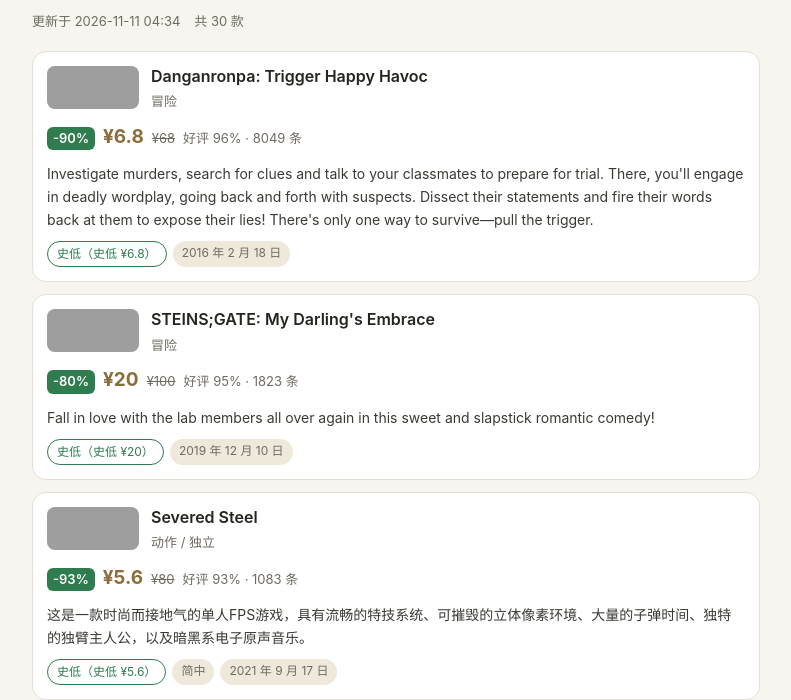
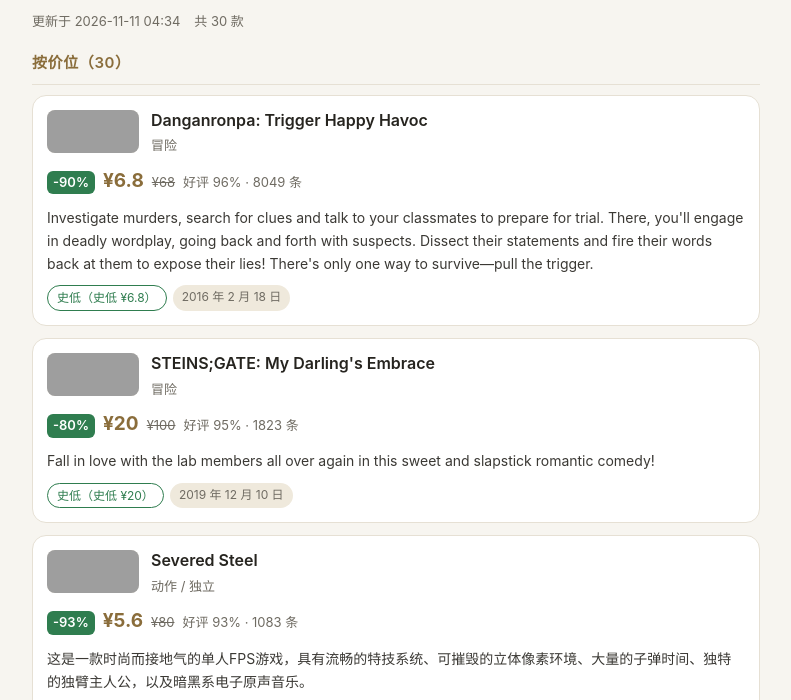
Before and after one commit to W-Hank/steam-picks, a plain HTML site: page index.html in a window 1280 px wide. Shown: the part 90-790 px from the top of the page, without its empty margins (244-1035 px from the left). Drawn offline with Linux system fonts and the light colour scheme; grey boxes are pictures that could not be loaded.

Commit message:
update index.html

```diff
--- a/index.html
+++ b/index.html
@@ -37,6 +37,11 @@ header p{margin:0;color:var(--muted);font-size:14px}
 .chip{background:var(--chip);color:var(--muted);border-radius:999px;padding:2px 9px;font-size:12px}
 .chip.warn{color:var(--red);border:1px solid currentColor;background:transparent}
 .chip.ok{color:var(--green);border:1px solid currentColor;background:transparent}
+.tierhead{display:flex;align-items:baseline;gap:10px;flex-wrap:wrap;margin:22px 0 10px;
+  padding-bottom:8px;border-bottom:1px solid var(--line)}
+.tierhead:first-child{margin-top:4px}
+.tierlabel{font-size:15px;font-weight:600;letter-spacing:.04em;color:var(--gold)}
+.tiernote{font-size:12px;color:var(--muted)}
 footer{margin-top:26px;font-size:13px;color:var(--muted);line-height:1.9}
 footer a{color:var(--gold)}
 .empty{padding:40px 0;text-align:center;color:var(--muted)}
@@ -129,7 +134,18 @@ footer a{color:var(--gold)}
         list.appendChild(el('div', 'empty', '这次没有符合条件的折扣，过两天再来看看'));
         return;
       }
-      d.items.forEach(function (g) { list.appendChild(card(g)); });
+      var order = (d.tiers && d.tiers.length)
+        ? d.tiers
+        : [{ key: '0-10', label: '按价位' }];
+      order.forEach(function (t) {
+        var group = d.items.filter(function (g) { return (g.tier || '0-10') === t.key; });
+        if (!group.length) return;
+        var head = el('div', 'tierhead');
+        head.appendChild(el('span', 'tierlabel', t.label + '（' + group.length + '）'));
+        if (t.note) head.appendChild(el('span', 'tiernote', t.note));
+        list.appendChild(head);
+        group.forEach(function (g) { list.appendChild(card(g)); });
+      });
     })
     .catch(function (e) {
       list.innerHTML = '';
```
